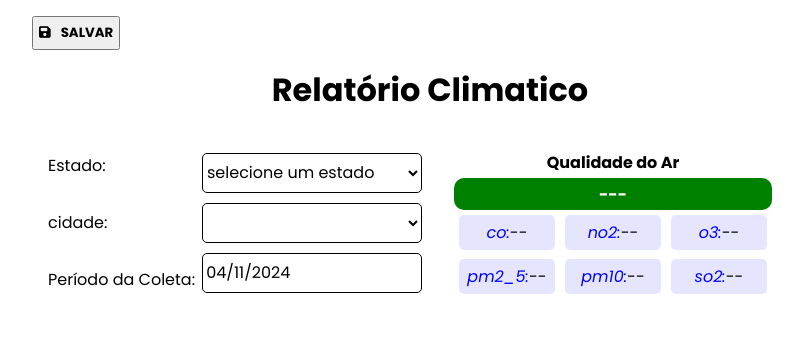
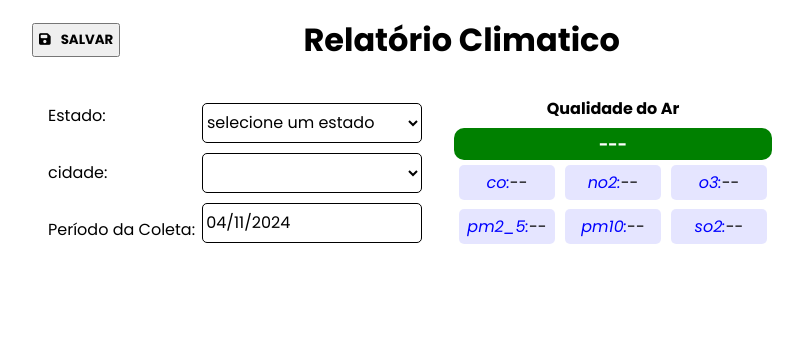
Before and after one commit to JoaodeAlcantara/Relatorio-Climatico, a plain HTML site: page index.html in a window 1280 px wide. Shown: the whole page, without its empty margins (210-1013 px from the left). Drawn offline with Linux system fonts and the light colour scheme; no server answers.

Commit message:
botão de salver e titulos colocadados lado a lado

```diff
--- a/css/style.css
+++ b/css/style.css
@@ -15,13 +15,33 @@ body {
     align-items: center;
 }
 
+main .save-title{
+    display: flex;
+    align-items: center;
+    gap: 23%;
+}
+
+button{
+    display: flex;
+    padding: 5px;
+    width: fit-content;
+    align-items: center;
+    font-weight: bold;
+    height: fit-content;
+    outline: none;
+}
+
+button #save{
+    color: black;
+    margin-inline-end: 10px;
+}
+
 .container {
     padding: 1rem;
     border-radius: 15px;
     display: grid;
     grid-template-columns: 1fr 1fr;
-    grid-template-rows: .3fr 1fr;
-    justify-content: center;
+    grid-template-rows: 1fr;
     align-items: center;
     gap: 1rem;
 }
@@ -38,19 +58,6 @@ body {
     padding-inline: 1rem;
     font-size: 2rem;
     color: red;
-}
-
-button{
-    display: flex;
-    padding: 5px;
-    width: fit-content;
-    align-items: center;
-    font-weight: bold;
-}
-
-button #save{
-    color: black;
-    margin-inline-end: 10px;
 }
 
 main .container select,
@@ -70,11 +77,6 @@ main .container input{
 
 i {
     color: blue;
-}
-
-main .container h1 {
-    text-align: center;
-    grid-column: span 2;
 }
 
 main .container .form {
@@ -102,12 +104,9 @@ main .container .info {
     display: grid;
     grid-template-columns: 1fr 1fr 1fr;
     grid-template-rows: 1fr 1fr;
-    justify-content: center;
-    align-items: center;
     width: 350px;
     height: 100%;
     padding: 1rem;
-    align-items: center;
     border-radius: 15px;
 }
 
--- a/index.html
+++ b/index.html
@@ -15,9 +15,11 @@
 
 <body>
     <main>
-        <button><i class="fa-solid fa-floppy-disk" id="save"></i>SALVAR</button>
+        <div class="save-title">
+            <button><i class="fa-solid fa-floppy-disk" id="save"></i>SALVAR</button>
+            <h1>Relatório Climatico</h1>
+        </div>
         <div class="container">
-            <h1>Relatório Climatico</h1>
 
             <div class="form">
                 <div class="indice">
--- a/js/script.js
+++ b/js/script.js
@@ -48,9 +48,9 @@ export async function getCidade(estado) {
 
 export async function salvarPDF(elemento, filename='arquivo'){
     const options = {
-        margin: [10,10,10,10],
+        margin: [10,10,11,10],
         filename: filename+".pdf",
-        image: { type: 'png', quality: 2 },
+        image: { type: 'png', quality: 1 },
         html2canvas: { scale: 1 },
         jsPDF: {
             unit:'mm',
```
